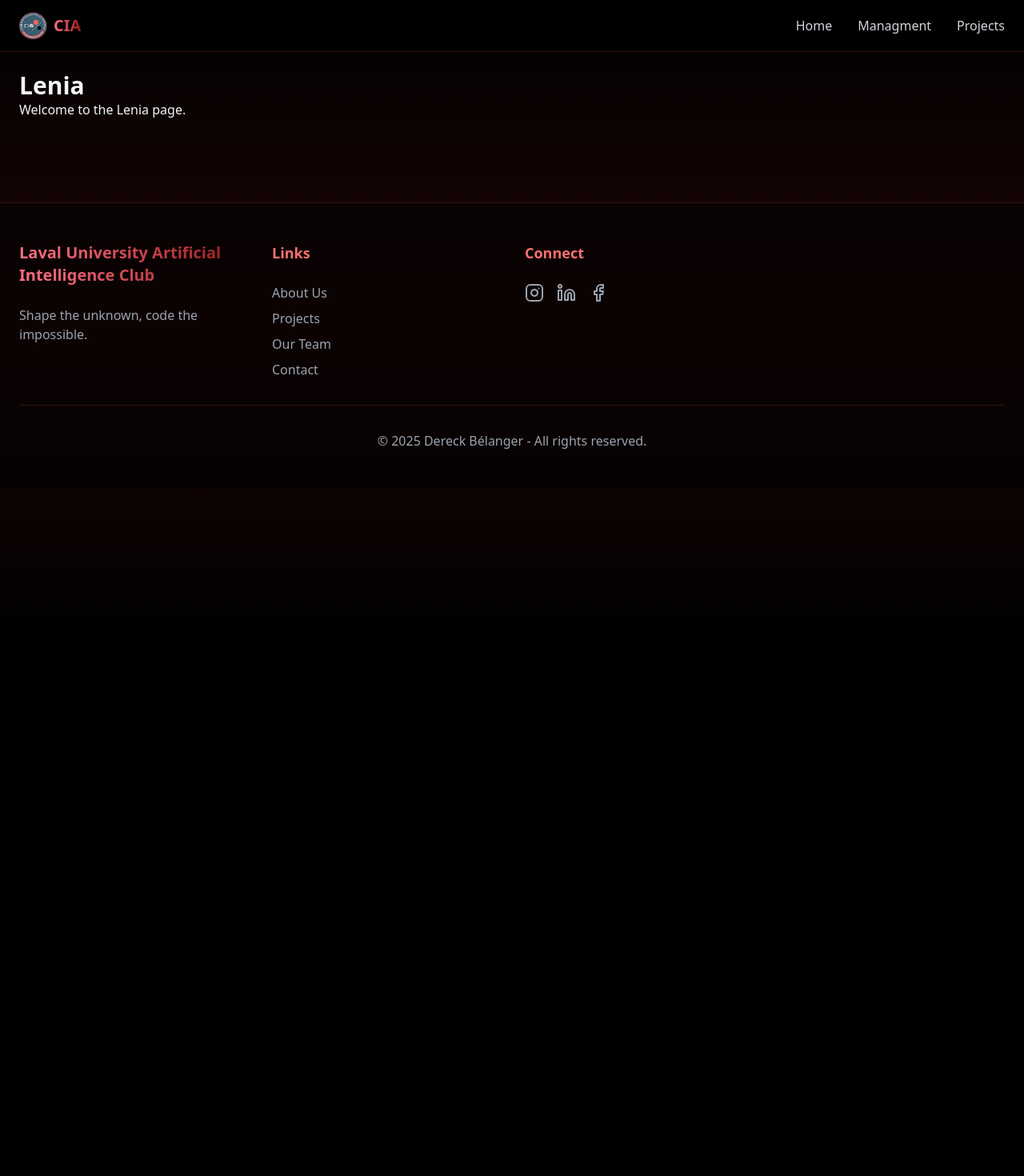
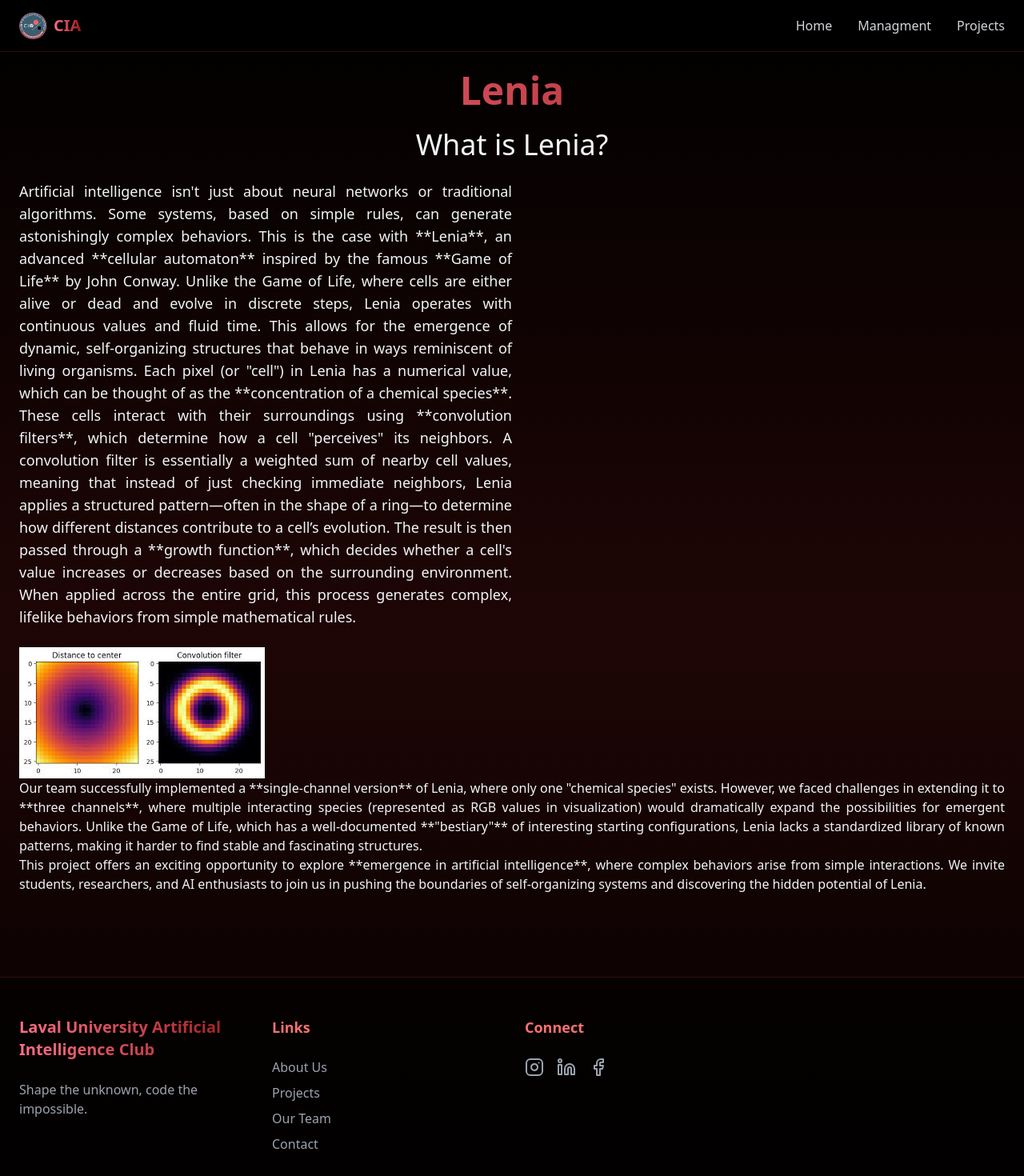
Before and after one commit to cia-ulaval/Site_Club_IA, a React (Vite) app: page /lenia in a window 1280 px wide. Shown: the top 1470 px of the page at 80% size. Before the commit the page ends 800 px from the top, so only its background shows below. Built offline with nearby package versions, Linux system fonts and the light colour scheme.

Commit message:
Addec content and aesthetic changes
justified the text (thank you Amélie for the suggestion, it's much better that way!) and started the content in the Lenia page

```diff
--- a/src/pages/F1Tenth.tsx
+++ b/src/pages/F1Tenth.tsx
@@ -19,7 +19,7 @@ function F1Tenth() {
               className="w-full rounded-xl shadow-2xl"
             />
           </div>
-          <div className="md:w-1/2 flex flex-col justify-center">
+          <div className="md:w-1/2 flex flex-col text-justify">
             <h2 className="text-5xl font-bold gradient-text mb-6">F1 Tenth</h2>
             <p className="text-gray-400 mb-6">
               Thrill-seeker? This project will capture your interest! F1 Tenth
--- a/src/pages/FlappyEEG.tsx
+++ b/src/pages/FlappyEEG.tsx
@@ -30,8 +30,10 @@ function About() {
             />
           </div>
           <div className="flex flex-col justify-center">
-            <h2 className="text-5xl font-bold gradient-text mb-6">FlappyEEG</h2>
-            <p className="text-gray-400 mb-6">
+            <h2 className="text-5xl font-bold gradient-text mb-6 text-justify">
+              FlappyEEG
+            </h2>
+            <p className="text-gray-400 mb-6 text-justify">
               FlappyEEG is a video game that is controlled by thought. We have
               trained an AI model to interpret brain signals and translate them
               into actions in the game. For this to work, we equipped ourselves
@@ -42,7 +44,7 @@ function About() {
               brain signals. The game is now fully functional and every thought
               you have counts: that's how you control your caracter!
             </p>
-            <p className="text-gray-400">
+            <p className="text-gray-400 text-justify">
               The format of the game is simple; ever heard of flappy bird? Well,
               it's the same simple yet fun concept. The only difference is that
               you control the bird with your thoughts. The simple will to make
@@ -126,7 +128,7 @@ function About() {
         </div>
       </section>
 
-      <section id="Week1" className="mb-20">
+      <section id="Week1" className="mb-20 text-justify">
         <h2 className="text-3xl font-bold gradient-text mb-6">
           Our begginings (Week 1)
         </h2>
@@ -202,7 +204,7 @@ function About() {
         </p>
       </section>
 
-      <section id="Week2-4" className="mb-20">
+      <section id="Week2-4" className="mb-20 text-justify ">
         <h2 className="text-3xl font-bold gradient-text mb-6">
           Collecting Data (Week 2 - Week 4)
         </h2>
--- a/src/pages/Home.tsx
+++ b/src/pages/Home.tsx
@@ -64,8 +64,10 @@ function Home() {
 
       <div className="mb-16">
         <div className="p-6 rounded-xl bg-red-800/10 border border-red-900 hover:border-red-900 transition-colors">
-          <h2 className="text-2xl font-bold mb-4 gradient-text">About Us</h2>
-          <p className="text-gray-400 text-lg">
+          <h2 className="text-2xl font-bold mb-4 gradient-text pl-4">
+            About Us
+          </h2>
+          <p className="text-gray-400 text-lg text-justify p-3">
             The CIA is the artificial intelligence club of the Laval University.
             As the name suggests, we are a group of students interested in
             artificial intelligence and machine learning. Every year, we work on
--- a/src/pages/Lenia.tsx
+++ b/src/pages/Lenia.tsx
@@ -1,8 +1,52 @@
 function Lenia() {
   return (
-    <div className="container mx-auto p-4">
-      <h1 className="text-3xl font-bold">Lenia</h1>
-      <p>Welcome to the Lenia page.</p>
+    <div className="container mx-auto p-4 text-justify">
+      <h1 className="text-5xl font-bold gradient-text mb-6 text-center">
+        Lenia
+      </h1>
+      <h2 className="text-center text-4xl red-800">What is Lenia?</h2>
+      <p className="w-1/2 text-lg mt-4">
+        Artificial intelligence isn't just about neural networks or traditional
+        algorithms. Some systems, based on simple rules, can generate
+        astonishingly complex behaviors. This is the case with **Lenia**, an
+        advanced **cellular automaton** inspired by the famous **Game of Life**
+        by John Conway. Unlike the Game of Life, where cells are either alive or
+        dead and evolve in discrete steps, Lenia operates with continuous values
+        and fluid time. This allows for the emergence of dynamic,
+        self-organizing structures that behave in ways reminiscent of living
+        organisms. Each pixel (or "cell") in Lenia has a numerical value, which
+        can be thought of as the **concentration of a chemical species**. These
+        cells interact with their surroundings using **convolution filters**,
+        which determine how a cell "perceives" its neighbors. A convolution
+        filter is essentially a weighted sum of nearby cell values, meaning that
+        instead of just checking immediate neighbors, Lenia applies a structured
+        pattern—often in the shape of a ring—to determine how different
+        distances contribute to a cell’s evolution. The result is then passed
+        through a **growth function**, which decides whether a cell's value
+        increases or decreases based on the surrounding environment. When
+        applied across the entire grid, this process generates complex, lifelike
+        behaviors from simple mathematical rules.
+      </p>
+
+      <img className="object-cover mt-6" src="/media/lenia.png" alt="lenia" />
+
+      <p>
+        Our team successfully implemented a **single-channel version** of Lenia,
+        where only one "chemical species" exists. However, we faced challenges
+        in extending it to **three channels**, where multiple interacting
+        species (represented as RGB values in visualization) would dramatically
+        expand the possibilities for emergent behaviors. Unlike the Game of
+        Life, which has a well-documented **"bestiary"** of interesting starting
+        configurations, Lenia lacks a standardized library of known patterns,
+        making it harder to find stable and fascinating structures.
+      </p>
+      <p>
+        This project offers an exciting opportunity to explore **emergence in
+        artificial intelligence**, where complex behaviors arise from simple
+        interactions. We invite students, researchers, and AI enthusiasts to
+        join us in pushing the boundaries of self-organizing systems and
+        discovering the hidden potential of Lenia.
+      </p>
     </div>
   );
 }
```
Also changed, not shown: media/lenia.png (added).
